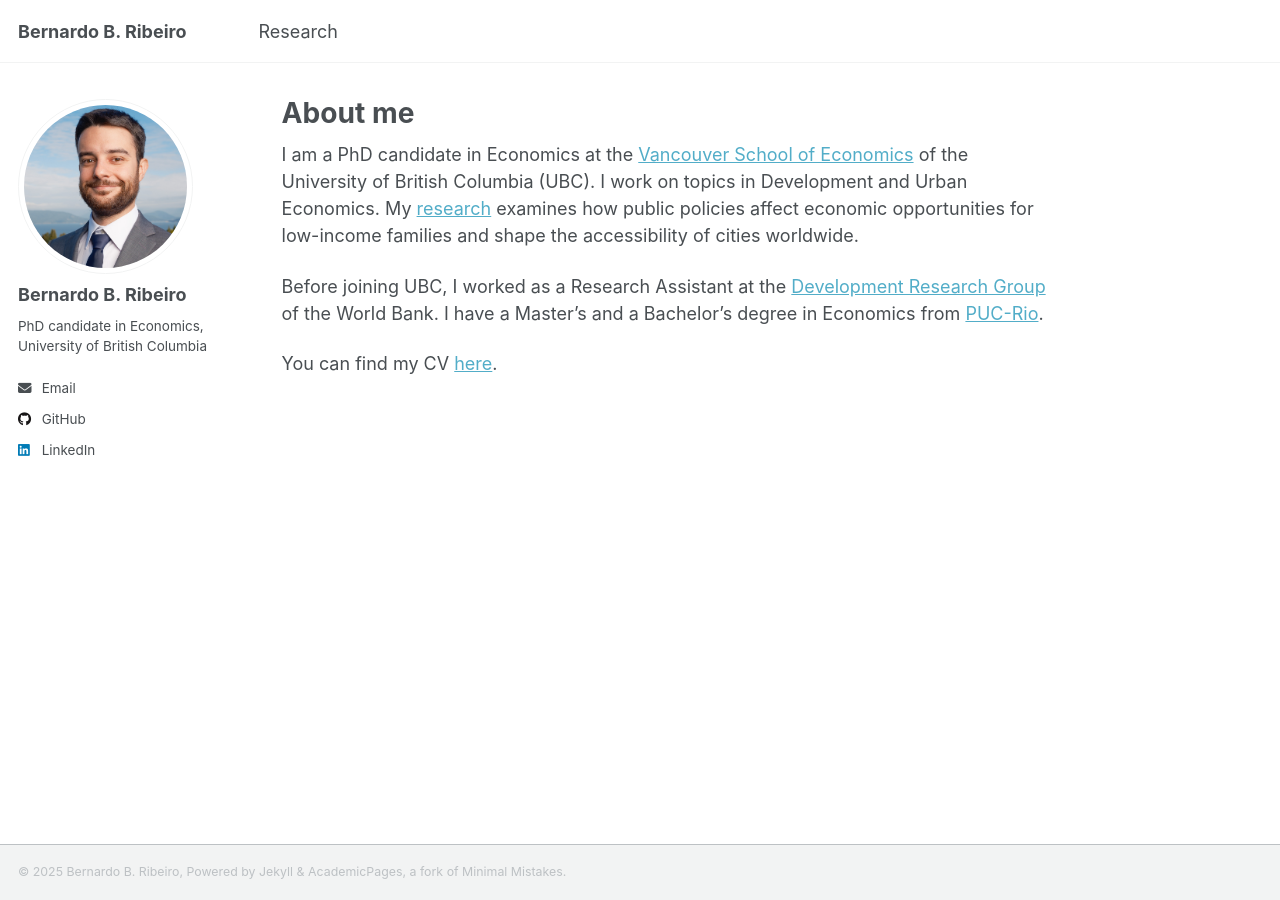
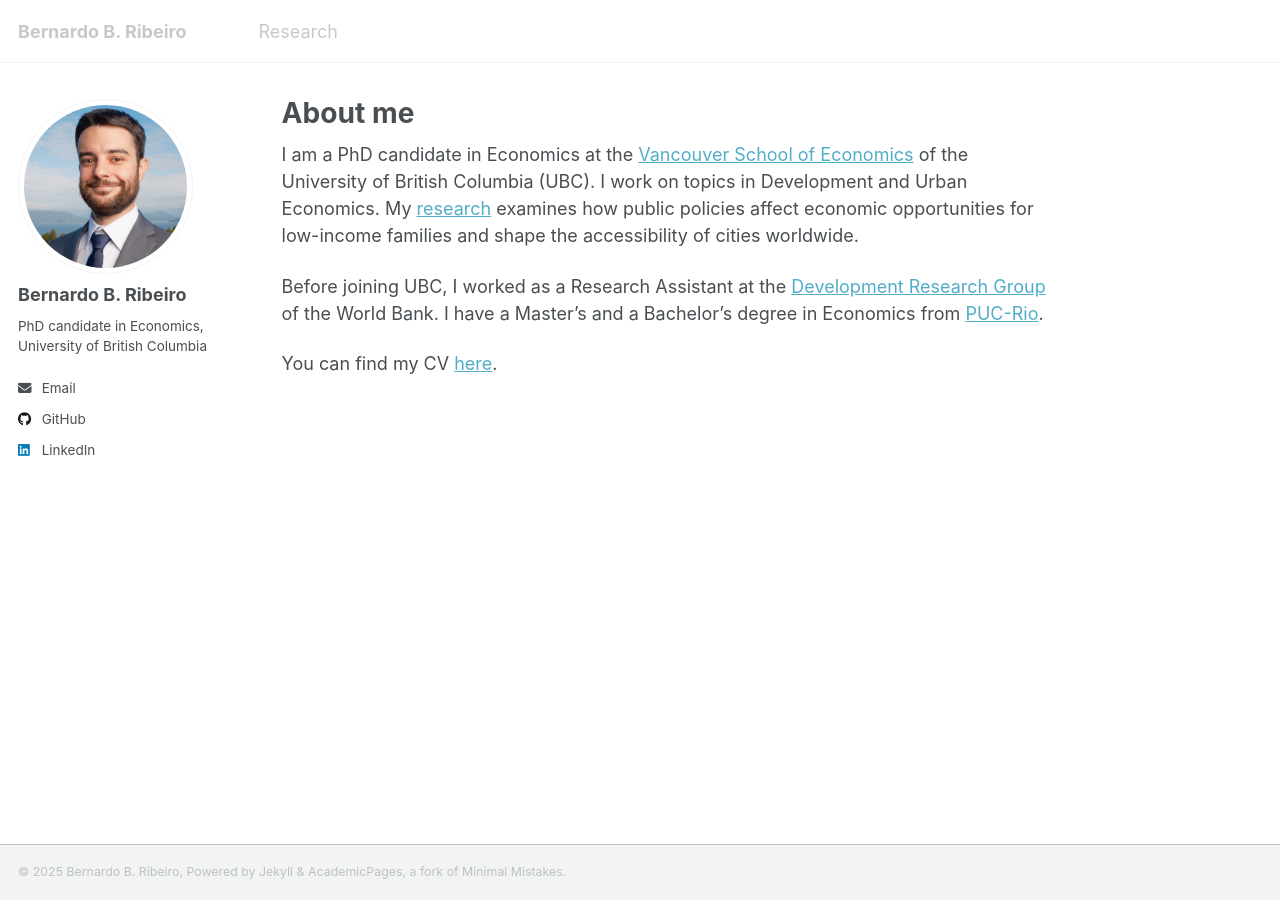
Before and after one commit to bbribeiro/bbribeiro.github.io, a Jekyll site: the page built from _pages/about.md, in a window 1280 px wide. Built offline with Jekyll 4.4.1, drawn with Linux system fonts in a browser that asks for light colours; a script that is not in the unit is left out.

Commit message:
Update custom.html

```diff
--- a/_includes/head/custom.html
+++ b/_includes/head/custom.html
@@ -21,4 +21,13 @@
 <link rel="icon" href="/images/favicon.ico"/>
 <meta name="theme-color" content="#ffffff"/>
 
+<style>
+  /* Change top bar font color */
+  .masthead,
+  .masthead .greedy-nav a,
+  .masthead .masthead__menu-item a {
+    color: rgb(200, 200, 200) !important; /* pick your color */
+  }
+</style>
+
 <!-- end custom head snippets -->
```
